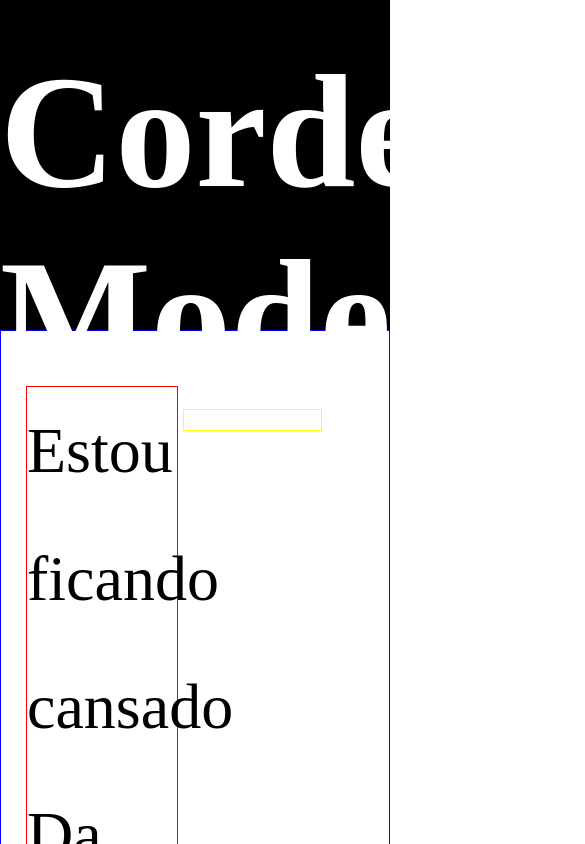
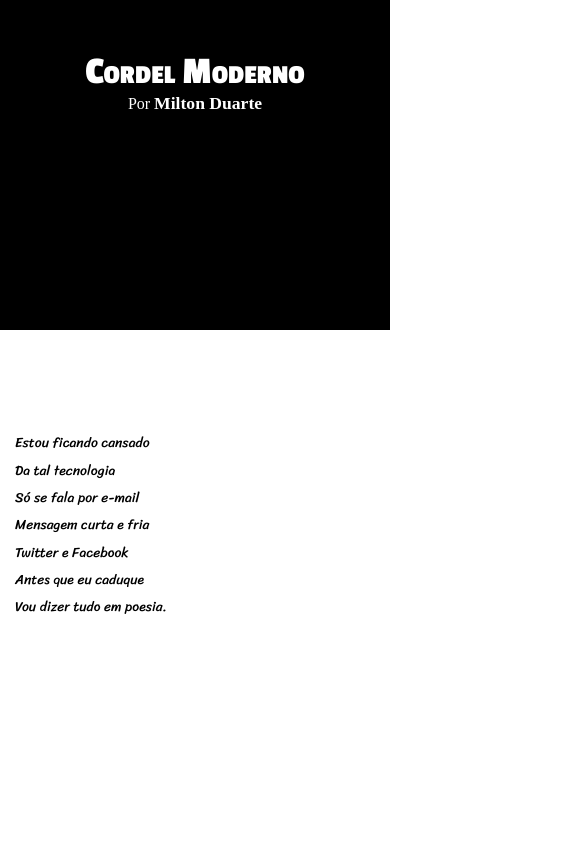
Before and after one commit to MarcosWillianA/html-css, a plain HTML site: page desafios/projeto-cordel/index.html in a window 390 px wide. Shown: the top 844 px of the page, 585 px wide, since content can reach past the window. Drawn offline with Linux system fonts and the light colour scheme.

Commit message:
Quase pronto
Projeto cordel, faltam uns ajustes com relação a responsividade.

```diff
--- a/desafios/projeto-cordel/css/styles.css
+++ b/desafios/projeto-cordel/css/styles.css
@@ -1,55 +1,82 @@
+@charset "UTF-8";
+
+@import url('https://fonts.googleapis.com/css2?family=Passion+One:wght@400;700;900&family=Sriracha&display=swap');
+
+
 * {
     margin: 0;
     padding: 0;
     box-sizing: border-box;
 }
 
+body {
+    min-height: 100vh;
+}
+
 header {
     height: 330px;
     background-color: black;
     color: white;
-    padding: 40px 0 15px 0;
+    }
+
+header p {
+    text-align: center;
+    padding-bottom: 50px;
 }
 
 h1 {
-    font-size: 10em;
+    font-family: "Passion One", sans-serif;
+    font-size: 10vw;
     text-align: center;
+    font-variant: small-caps;
+    padding-top: 50px;
 }
 
 header a {
-    border: solid 1px yellow;
-    margin-left: 47%;
     text-decoration: none;
     color: white;
     font-size: 1.1em;
 }
 
+header a:hover {
+    text-decoration: underline;
+}
+
 article {
-    border: solid 1px blue;
     height: 120vh;
-    padding: 55px 25px;
+    padding-top: 10vh;
+    padding-bottom: 10vh;
+    font-family: "Sriracha", sans-serif;
+    background-attachment: fixed;
+
 
 }
 
 #joaninha {
     background-image: url('../imagens/joaninha-grande.jpg');
+    background-position: left center;
+    background-size: cover;
 }
 
 .fundo {
-    background-color: rgba(0, 0, 0, .2);
+    background-color: rgba(0, 0, 0, .3);
+    background-position: right center;
     color: white;
 }
 
 #papeis {
     background-image: url('../imagens/papel-grande.jpeg');
+    background-position: left center;
+    background-size: cover;
 }
 
 .estrofe {
-    border: solid 1px red;
-    width: 45%;
-    font-size: 4em;
+    display: inline-block;
+    margin: 15px;
+    font-size: 3.5vw;
     text-align: left;
     line-height: 2em;
+
 }
 
 footer {
@@ -68,3 +95,7 @@ footer a {
     text-decoration: none;
     color: white;
 }
+
+footer a:hover {
+    text-decoration: underline;
+}
--- a/desafios/projeto-cordel/index.html
+++ b/desafios/projeto-cordel/index.html
@@ -9,7 +9,7 @@
 <body>
     <header>
         <h1>Cordel Moderno</h1>
-        <a href="https://www.recantodasletras.com.br/poesias/3186743" >Por <strong>Milton Duarte</strong></a>
+        <p>Por <a href="https://www.recantodasletras.com.br/poesias/3186743" target="_blank"><strong>Milton Duarte</strong></a></p>
     </header>
     <main>
         <article>
@@ -134,7 +134,7 @@
     </main>
     <footer>
         <p>
-            Site criado por <strong><a href="#">Gustavo Guanabara</a></strong> para o <strong><a href="#">CursoemVideo</a></strong>
+            Site criado por <strong><a href="http://gustavoguanabara.github.io" target="_blank">Gustavo Guanabara</a></strong> para o <strong><a href="http://www.cursoemvideo.com" target="_blank">CursoemVideo</a></strong>
         </p>
     </footer>
 </body>
```
